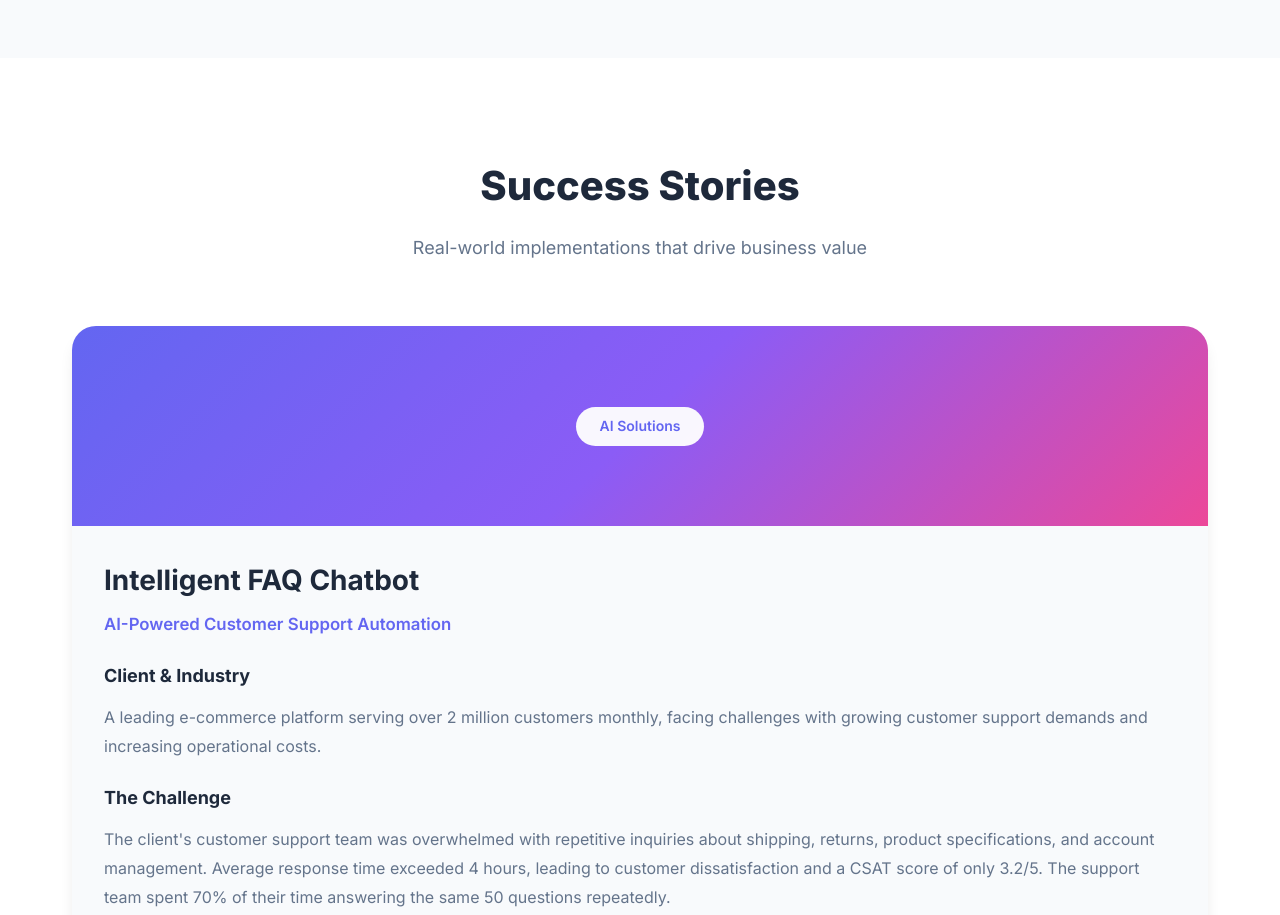
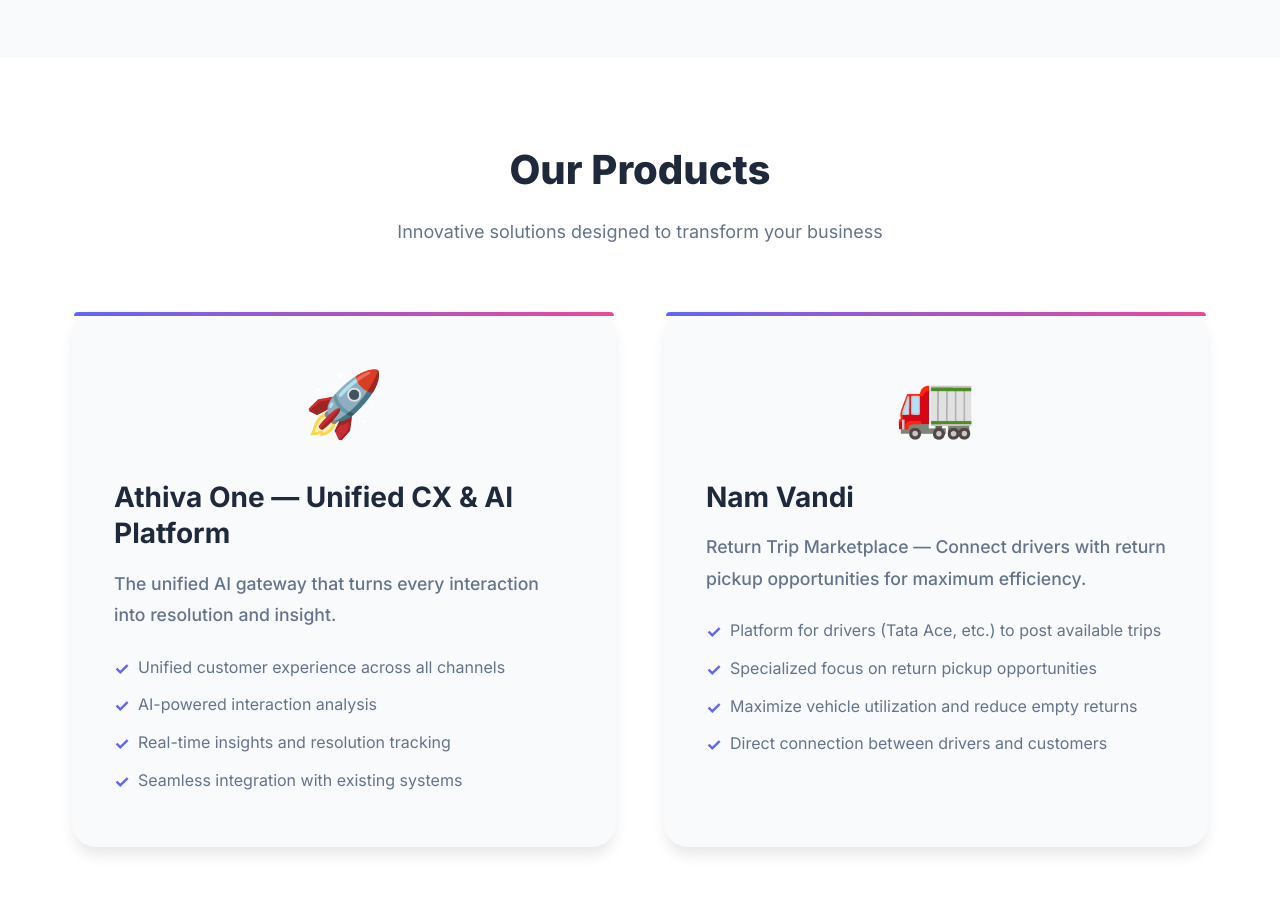
Before and after one commit to AthivaTechnology/athivatech.com, a plain HTML site: page index.html in a window 1280 px wide. Shown: the part 1800-2715 px from the top of the page. Drawn offline with Linux system fonts and the light colour scheme.

Commit message:
add products

```diff
--- a/index.html
+++ b/index.html
@@ -29,6 +29,7 @@
                 <ul class="nav-menu" id="navMenu">
                     <li><a href="#home" class="nav-link">Home</a></li>
                     <li><a href="#services" class="nav-link">Services</a></li>
+                    <li><a href="#products" class="nav-link">Products</a></li>
                     <li><a href="#case-studies" class="nav-link">Case Studies</a></li>
                     <li><a href="#about" class="nav-link">About</a></li>
                     <li><a href="#contact" class="nav-link">Contact</a></li>
@@ -97,6 +98,44 @@
                     <div class="service-icon">🔒</div>
                     <h3>Security & Compliance</h3>
                     <p>Ensure your infrastructure meets industry standards with comprehensive security and compliance solutions.</p>
+                </div>
+            </div>
+        </div>
+    </section>
+
+    <!-- Products Section -->
+    <section id="products" class="products">
+        <div class="container">
+            <div class="section-header">
+                <h2 class="section-title">Our Products</h2>
+                <p class="section-description">Innovative solutions designed to transform your business</p>
+            </div>
+            <div class="products-grid">
+                <div class="product-card">
+                    <div class="product-icon">🚀</div>
+                    <h3>Athiva One — Unified CX & AI Platform</h3>
+                    <p>The unified AI gateway that turns every interaction into resolution and insight.</p>
+                    <div class="product-features">
+                        <ul>
+                            <li>Unified customer experience across all channels</li>
+                            <li>AI-powered interaction analysis</li>
+                            <li>Real-time insights and resolution tracking</li>
+                            <li>Seamless integration with existing systems</li>
+                        </ul>
+                    </div>
+                </div>
+                <div class="product-card">
+                    <div class="product-icon">🚛</div>
+                    <h3>Nam Vandi</h3>
+                    <p>Return Trip Marketplace — Connect drivers with return pickup opportunities for maximum efficiency.</p>
+                    <div class="product-features">
+                        <ul>
+                            <li>Platform for drivers (Tata Ace, etc.) to post available trips</li>
+                            <li>Specialized focus on return pickup opportunities</li>
+                            <li>Maximize vehicle utilization and reduce empty returns</li>
+                            <li>Direct connection between drivers and customers</li>
+                        </ul>
+                    </div>
                 </div>
             </div>
         </div>
--- a/styles.css
+++ b/styles.css
@@ -299,6 +299,93 @@ section {
 .service-card p {
     color: var(--text-light);
     line-height: 1.8;
+}
+
+/* Products Section */
+.products {
+    background: var(--white);
+    padding: 5rem 0;
+}
+
+.products-grid {
+    display: grid;
+    grid-template-columns: repeat(auto-fit, minmax(400px, 1fr));
+    gap: 3rem;
+}
+
+.product-card {
+    background: var(--light-bg);
+    padding: 2.5rem;
+    border-radius: 1.5rem;
+    box-shadow: var(--shadow-lg);
+    transition: all 0.3s ease;
+    border: 2px solid transparent;
+    position: relative;
+}
+
+.product-card:hover {
+    transform: translateY(-8px);
+    box-shadow: var(--shadow-xl);
+    border-color: var(--primary-color);
+}
+
+.product-card::before {
+    content: '';
+    position: absolute;
+    top: 0;
+    left: 0;
+    right: 0;
+    height: 4px;
+    background: linear-gradient(90deg, var(--primary-color), var(--accent-color));
+    border-radius: 1.5rem 1.5rem 0 0;
+}
+
+.product-icon {
+    font-size: 4rem;
+    margin-bottom: 1.5rem;
+    text-align: center;
+}
+
+.product-card h3 {
+    font-size: 1.75rem;
+    font-weight: 700;
+    margin-bottom: 1rem;
+    color: var(--text-dark);
+    line-height: 1.3;
+}
+
+.product-card > p {
+    color: var(--text-light);
+    font-size: 1.1rem;
+    line-height: 1.8;
+    margin-bottom: 1.5rem;
+    font-weight: 500;
+}
+
+.product-features {
+    margin-top: 1.5rem;
+}
+
+.product-features ul {
+    list-style: none;
+    padding: 0;
+}
+
+.product-features li {
+    color: var(--text-light);
+    margin-bottom: 0.75rem;
+    padding-left: 1.5rem;
+    position: relative;
+    line-height: 1.6;
+}
+
+.product-features li::before {
+    content: '✓';
+    position: absolute;
+    left: 0;
+    color: var(--primary-color);
+    font-weight: bold;
+    font-size: 1.1rem;
 }
 
 /* Case Studies Section */
@@ -725,6 +812,11 @@ section {
         grid-template-columns: 1fr;
     }
 
+    .products-grid {
+        grid-template-columns: 1fr;
+        gap: 2rem;
+    }
+
     .case-study-highlights {
         grid-template-columns: 1fr;
     }
@@ -769,4 +861,17 @@ section {
     .section-title {
         font-size: 1.75rem;
     }
+
+    .products-grid {
+        grid-template-columns: 1fr;
+        gap: 1.5rem;
+    }
+
+    .product-card {
+        padding: 2rem;
+    }
+
+    .product-card h3 {
+        font-size: 1.5rem;
+    }
 }
```
